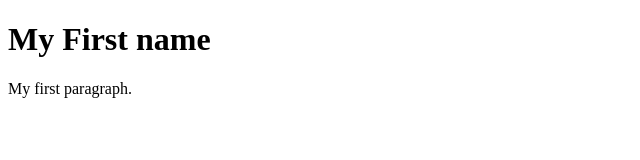
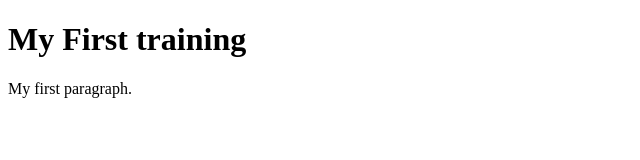
Before and after one commit to aaki1909/assignment-1, a plain HTML site: page index.html in a window 1280 px wide. Shown: the whole page, without its empty margins (0-640 px from the left). Drawn offline with Linux system fonts and the light colour scheme.

Commit message:
modifying

```diff
--- a/index.html
+++ b/index.html
@@ -2,7 +2,7 @@
 <html>
 <body>
 
-<h1>My First name</h1>
+<h1>My First training</h1>
 <p>My first paragraph.</p>
 
 </body>
```
